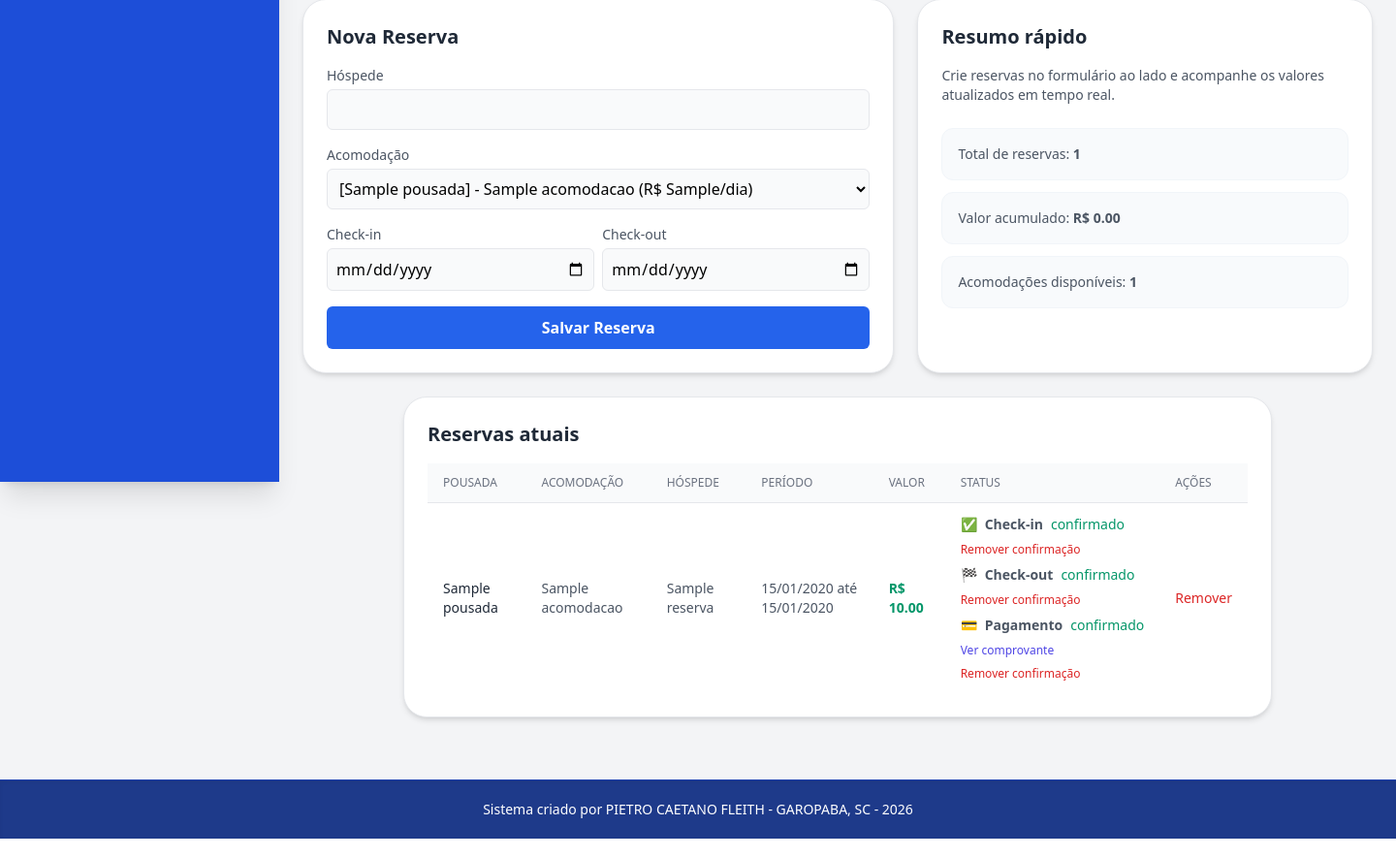
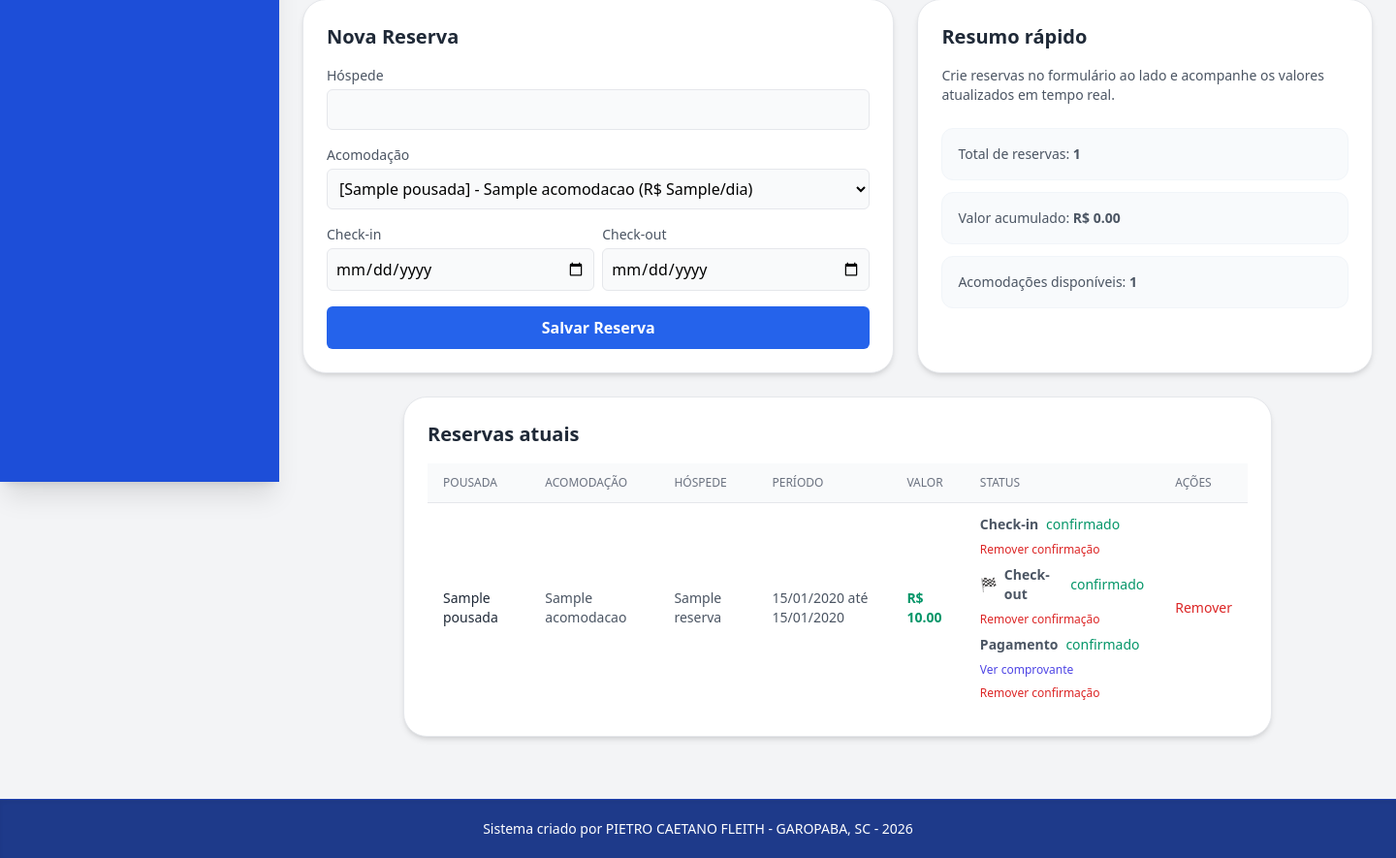
Before and after one commit to fleithpi/gerenciadorpousada, a Flask app: template sistemapousada/templates/reservas.html in a window 1440 px wide. Shown: the part 303-1188 px from the top of the page at 97% size. Run offline with Flask 3, Linux system fonts and the light colour scheme; tables that the repository leaves empty hold one stand-in row (values such as "Sample post"); the template is opened without the code that fills it: values that come from a table or form of the project are taken from there, most other values are stand-ins (such as "Sample title", 1, 10 or a date in 2020); some libraries are stand-ins or nearby versions.

Commit message:
Update reservas.html

```diff
--- a/sistemapousada/templates/reservas.html
+++ b/sistemapousada/templates/reservas.html
@@ -138,7 +138,7 @@
                                         <td class="px-4 py-3">
                                             <div class="flex flex-col gap-2 text-sm">
                                                 <span class="inline-flex items-center gap-2">
-                                                    <span class="text-emerald-500">✅</span>
+
                                                     <span class="font-semibold">Check-in</span>
                                                     {% if reserva.checkin_confirmado %}
                                                         <span class="text-emerald-600">confirmado</span>
@@ -166,7 +166,7 @@
                                                     <a href="{{ url_for('remover_confirmacao_checkout', reserva_id=reserva.id) }}" class="text-red-600 hover:text-red-800 text-xs">Remover confirmação</a>
                                                 {% endif %}
                                                 <span class="inline-flex items-center gap-2">
-                                                    <span class="text-yellow-500">💳</span>
+
                                                     <span class="font-semibold">Pagamento</span>
                                                     {% if reserva.pagamento_confirmado %}
                                                         <span class="text-emerald-600">confirmado</span>
```
